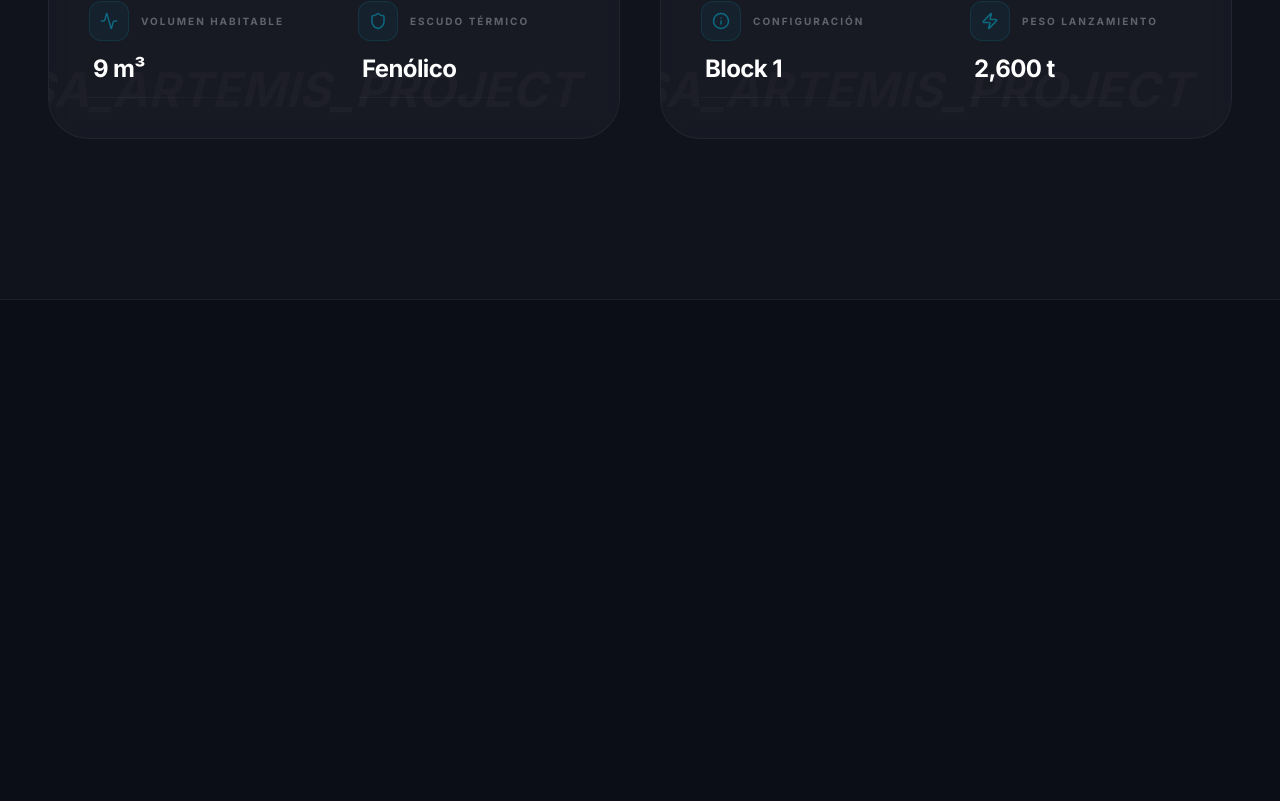
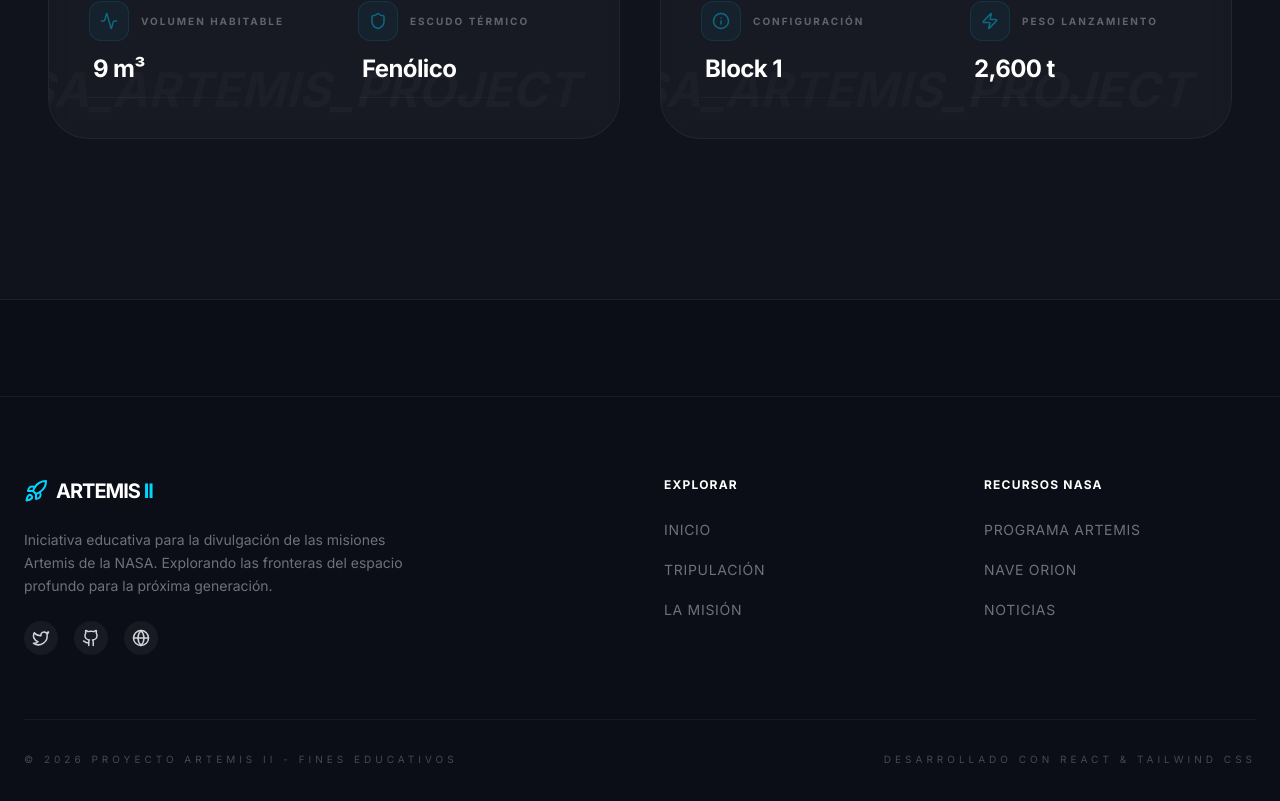
Before and after one commit to Nahuelito22/Nahuel_Artemis2, a React (Vite) app: page /spacecraft in a window 1280 px wide. Shown: the part 2517-3318 px from the top of the page. Before the commit the page ends 2913 px from the top, so only its background shows below. Built offline with nearby package versions, Linux system fonts and the light colour scheme.

Commit message:
feat: implementar componente Footer y ajustes de responsividad

```diff
--- a/src/App.jsx
+++ b/src/App.jsx
@@ -1,5 +1,6 @@
 import { BrowserRouter as Router, Routes, Route } from 'react-router-dom';
 import Navbar from './components/Navbar';
+import Footer from './components/Footer';
 import Home from './pages/Home';
 import Crew from './pages/Crew';
 import MissionDetails from './pages/MissionDetails';
@@ -18,6 +19,7 @@ function App() {
             <Route path="/spacecraft" element={<MissionDetails />} />
           </Routes>
         </main>
+        <Footer />
       </div>
     </Router>
   );
--- /dev/null
+++ b/src/components/Footer.jsx
@@ -0,0 +1,71 @@
+import { Rocket, Github, Twitter, Globe } from 'lucide-react';
+import { Link } from 'react-router-dom';
+
+const Footer = () => {
+  const currentYear = new Date().getFullYear();
+
+  return (
+    <footer className="bg-space-dark border-t border-white/5 pt-20 pb-10 px-6">
+      <div className="max-w-7xl mx-auto">
+        <div className="grid grid-cols-1 md:grid-cols-4 gap-12 mb-16">
+          {/* Logo & About */}
+          <div className="col-span-1 md:col-span-2 space-y-6">
+            <Link to="/" className="flex items-center gap-2 group">
+              <Rocket className="w-6 h-6 text-space-blue group-hover:rotate-45 transition-transform" />
+              <span className="text-xl font-bold tracking-tighter text-white uppercase">
+                Artemis <span className="text-space-blue">II</span>
+              </span>
+            </Link>
+            <p className="text-space-gray/50 max-w-sm text-sm leading-relaxed">
+              Iniciativa educativa para la divulgación de las misiones Artemis de la NASA.
+              Explorando las fronteras del espacio profundo para la próxima generación.
+            </p>
+            <div className="flex items-center gap-4">
+              <button className="p-2 rounded-full bg-white/5 text-space-gray hover:text-space-blue transition-colors">
+                <Twitter size={18} />
+              </button>
+              <button className="p-2 rounded-full bg-white/5 text-space-gray hover:text-space-blue transition-colors">
+                <Github size={18} />
+              </button>
+              <button className="p-2 rounded-full bg-white/5 text-space-gray hover:text-space-blue transition-colors">
+                <Globe size={18} />
+              </button>
+            </div>
+          </div>
+
+          {/* Quick Links */}
+          <div className="space-y-6">
+            <h4 className="text-white font-bold uppercase tracking-widest text-xs">Explorar</h4>
+            <ul className="space-y-4">
+              <li><Link to="/" className="text-space-gray/50 hover:text-space-blue text-sm transition-colors uppercase tracking-wider">Inicio</Link></li>
+              <li><Link to="/crew" className="text-space-gray/50 hover:text-space-blue text-sm transition-colors uppercase tracking-wider">Tripulación</Link></li>
+              <li><Link to="/mission" className="text-space-gray/50 hover:text-space-blue text-sm transition-colors uppercase tracking-wider">La Misión</Link></li>
+            </ul>
+          </div>
+
+          {/* Resources */}
+          <div className="space-y-6">
+            <h4 className="text-white font-bold uppercase tracking-widest text-xs">Recursos NASA</h4>
+            <ul className="space-y-4">
+              <li><a href="#" className="text-space-gray/50 hover:text-space-blue text-sm transition-colors uppercase tracking-wider">Programa Artemis</a></li>
+              <li><a href="#" className="text-space-gray/50 hover:text-space-blue text-sm transition-colors uppercase tracking-wider">Nave Orion</a></li>
+              <li><a href="#" className="text-space-gray/50 hover:text-space-blue text-sm transition-colors uppercase tracking-wider">Noticias</a></li>
+            </ul>
+          </div>
+        </div>
+
+        {/* Bottom Credits */}
+        <div className="pt-8 border-t border-white/5 flex flex-col md:flex-row justify-between items-center gap-6">
+          <p className="text-[10px] text-space-gray/30 uppercase tracking-[0.4em]">
+            © {currentYear} Proyecto Artemis II - Fines Educativos
+          </p>
+          <div className="flex items-center gap-6">
+            <span className="text-[10px] text-space-gray/30 uppercase tracking-[0.4em]">Desarrollado con React & Tailwind CSS</span>
+          </div>
+        </div>
+      </div>
+    </footer>
+  );
+};
+
+export default Footer;
```
